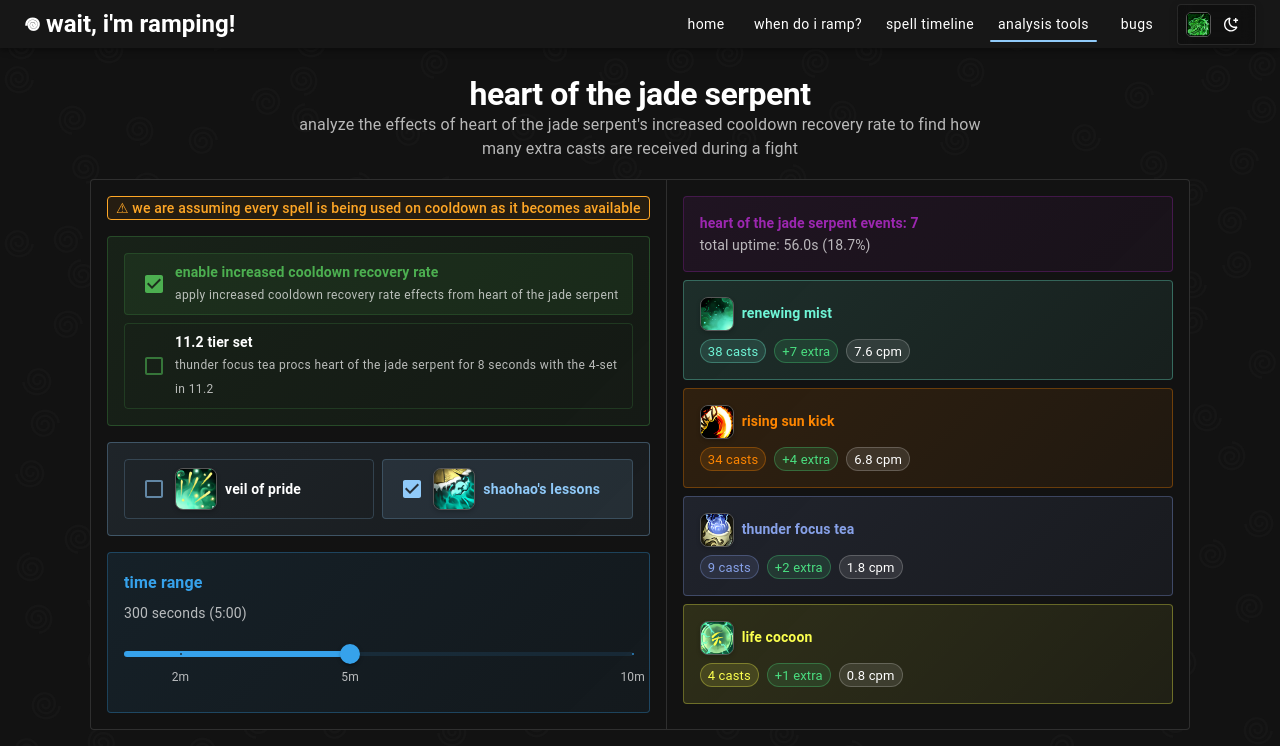
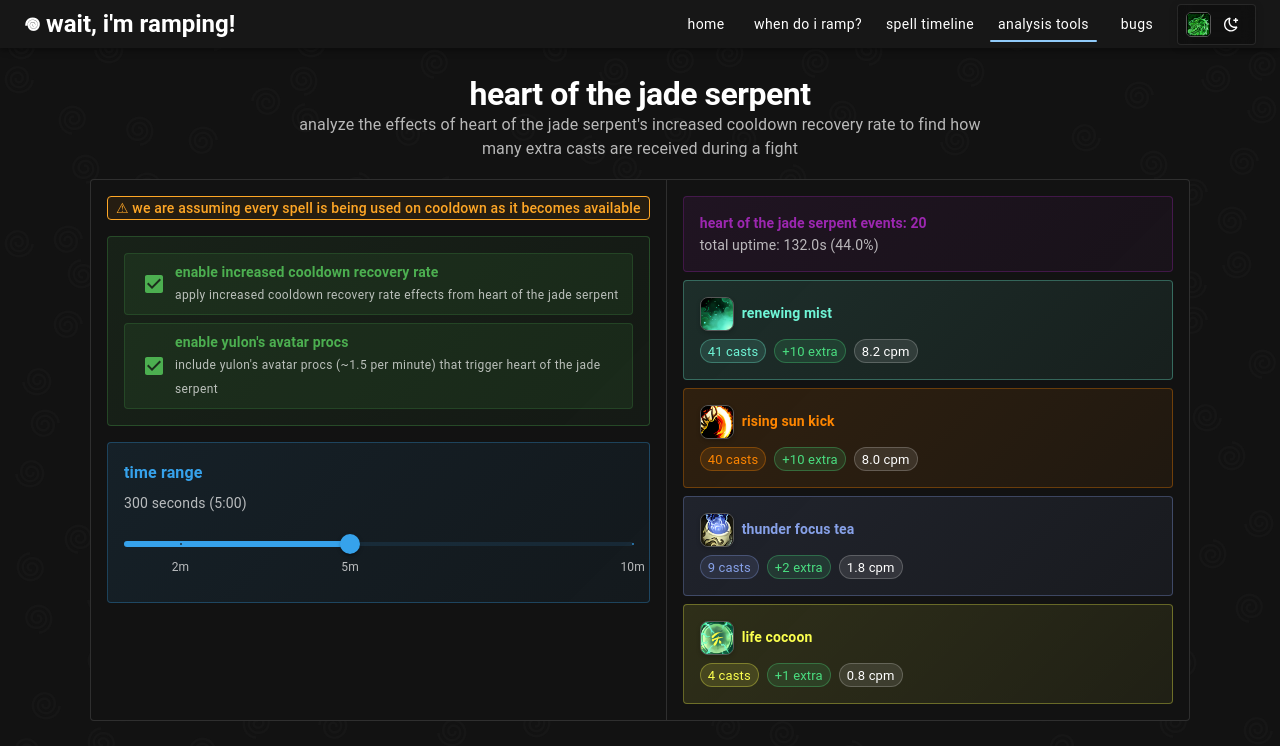
Before and after one commit to lolswirl/wait-im-ramping, a Next.js app: page /analysis/heart-of-the-jade-serpent in a window 1280 px wide. Shown: the top 746 px of the page. Built offline with nearby package versions, Linux system fonts and the light colour scheme; what @mui/material-nextjs would draw is missing.

Commit message:
update hotjs module - remove sg and implement yulons avatar

```diff
--- a/app/analysis/heart-of-the-jade-serpent/HotJS.tsx
+++ b/app/analysis/heart-of-the-jade-serpent/HotJS.tsx
@@ -15,15 +15,14 @@ import {
     Checkbox,
 } from '@mui/material';
 
-import TalentsCard from '@components/TalentsCard/TalentsCard';
 import IconButtonBase from '@components/SpellButtons/IconButtonBase';
 import SpellButton from '@components/SpellButtons/SpellButton';
 import PageHeader from '@components/PageHeader/PageHeader';
 import { useThemeContext } from '@context/ThemeContext';
 import SPELLS from "@data/spells";
 import spell, { GCD } from '@data/spells/spell';
-import TALENTS from "@data/specs/monk/mistweaver/talents";
 import { GetTitle, pluralize } from '@util/stringManipulation';
+import TALENTS from '@data/talents';
 
 const MAX_WIDTH = 1100;
 const TIMELINE_HEIGHT = 500;
@@ -141,39 +140,57 @@ const generateConduitCasts = (timeRange: number, celestialConduitCastTime: numbe
     return { events, casts };
 };
 
-const generateSheilunsGiftCasts = (
+const generateYulonsAvatarProc = (
     timeRange: number,
-    stackGenerationTime: number,
-    sheilunsGiftCastTime: number,
-    blockedPeriods: CastPeriod[]
-): { events: HotJSEvent[], casts: CastPeriod[] } => {
+    procsPerMinute: number = 1.5,
+    conduitEvents: HotJSEvent[]
+): HotJSEvent[] => {
     const events: HotJSEvent[] = [];
-    const casts: CastPeriod[] = [];
-    const maxStacks = SPELLS.SHEILUNS_GIFT.custom.maxStacks;
-    let currentStacks = 0;
+    const totalProcs = Math.floor((timeRange / 60) * procsPerMinute);
 
-    for (let time = 0; time < timeRange; time += 0.1) {
-        if (time > 0 && time % stackGenerationTime < 0.1) {
-            currentStacks = Math.min(maxStacks, currentStacks + 1);
+    const blockedTimes = conduitEvents.map(e => e.castStartTime);
+
+    const procTimes: number[] = [];
+    const minGapBetweenProcs = 10;
+    const minGapFromBlocked = 2;
+
+    for (let i = 0; i < totalProcs; i++) {
+        let validTime = false;
+        let attempts = 0;
+        let procTime = 0;
+
+        while (!validTime && attempts < 100) {
+            procTime = Math.random() * timeRange;
+
+            const farFromOtherProcs = procTimes.every(existingTime =>
+                Math.abs(existingTime - procTime) > minGapBetweenProcs
+            );
+
+            const notBlocked = blockedTimes.every(blockedTime =>
+                Math.abs(blockedTime - procTime) > minGapFromBlocked
+            );
+
+            validTime = farFromOtherProcs && notBlocked;
+            attempts++;
         }
 
-        if (currentStacks === maxStacks && !isCurrentlyBlocked(time, blockedPeriods)) {
-            const duration = (currentStacks / maxStacks) * stackGenerationTime;
-
-            casts.push({ start: time, end: time + sheilunsGiftCastTime });
+        if (validTime) {
+            procTimes.push(procTime);
             events.push({
-                castStartTime: time,
-                startTime: time + sheilunsGiftCastTime,
-                duration: duration,
+                castStartTime: procTime,
+                startTime: procTime,
+                duration: 4,
                 multiplier: 1.75,
-                source: SPELLS.SHEILUNS_GIFT,
-                castTime: sheilunsGiftCastTime
+                source: {
+                    ...TALENTS.YULONS_AVATAR,
+                    name: "Yulon's Avatar Proc"
+                } as spell,
+                castTime: 0
             });
-            currentStacks = 0;
         }
     }
 
-    return { events, casts };
+    return events.sort((a, b) => a.startTime - b.startTime);
 };
 
 const simulateBaseline = (
@@ -215,12 +232,14 @@ const simulateWithHotJS = (
     abilities: AbilityCooldown[],
     events: HotJSEvent[],
     abilityData: SimulationData,
-    tierSet: boolean,
     cdrEnabled: boolean,
     allCastPeriods: CastPeriod[]
 ): HotJSEvent[] => {
     const updatedEvents = [...events];
     const simAbilities = abilities.map(a => ({ ...a, nextAvailable: 0 }));
+
+    let tftNextAvailable = 0;
+
     let nextGCDFree = 0;
 
     for (let time = 0; time < timeRange; time += 0.1) {
@@ -235,6 +254,24 @@ const simulateWithHotJS = (
             if (activeBuffs.length > 0) {
                 activeMultiplier = Math.max(...activeBuffs.map(buff => buff.multiplier));
             }
+        }
+
+        if (tftNextAvailable > time && cdrEnabled) {
+            const reduction = 0.1 * (activeMultiplier - 1);
+            tftNextAvailable = Math.max(time, tftNextAvailable - reduction);
+        }
+
+        if (time >= tftNextAvailable && !isCurrentlyBlocked(time, allCastPeriods)) {
+            updatedEvents.push({
+                castStartTime: time,
+                startTime: time,
+                duration: 8,
+                multiplier: 1.75,
+                source: SPELLS.THUNDER_FOCUS_TEA,
+                castTime: 0
+            });
+
+            tftNextAvailable = time + (SPELLS.THUNDER_FOCUS_TEA.cooldown || 30);
         }
 
         simAbilities.forEach(ability => {
@@ -258,18 +295,6 @@ const simulateWithHotJS = (
                         }
 
                         ability.nextAvailable = time + (ability.spell.cooldown || 0);
-
-                        if (cast === SPELLS.THUNDER_FOCUS_TEA && tierSet) {
-                            updatedEvents.push({
-                                castStartTime: time,
-                                startTime: time,
-                                duration: 8,
-                                multiplier: 1.75,
-                                source: SPELLS.THUNDER_FOCUS_TEA,
-                                castTime: 0
-                            });
-                            updatedEvents.sort((a, b) => a.startTime - b.startTime);
-                        }
 
                         abilityData[ability.spell.name].availableTimes.push(time);
                         abilityData[ability.spell.name].onCooldownPeriods.push({
@@ -331,11 +356,11 @@ const TimeSliderCard: React.FC<{
 );
 
 const OptionsCard: React.FC<{
-    tierSet: boolean;
     cdrEnabled: boolean;
-    onTierSetChange: (value: boolean) => void;
     onCdrEnabledChange: (value: boolean) => void;
-}> = ({ tierSet, cdrEnabled, onTierSetChange, onCdrEnabledChange }) => (
+    yulonsAvatarEnabled: boolean;
+    onYulonsAvatarEnabledChange: (value: boolean) => void;
+}> = ({ cdrEnabled, onCdrEnabledChange, yulonsAvatarEnabled, onYulonsAvatarEnabledChange }) => (
     <Card variant="outlined" sx={{
         p: 2,
         background: `linear-gradient(135deg, rgba(76, 175, 80, 0.1), rgba(76, 175, 80, 0.05))`,
@@ -349,10 +374,10 @@ const OptionsCard: React.FC<{
                 description={GetTitle("Apply increased cooldown recovery rate effects from Heart of the Jade Serpent")}
             />
             <OptionCheckbox
-                checked={tierSet}
-                onChange={onTierSetChange}
-                title={GetTitle("11.2 Tier Set")}
-                description={GetTitle("Thunder Focus Tea procs Heart of the Jade Serpent for 8 seconds with the 4-set in 11.2")}
+                checked={yulonsAvatarEnabled}
+                onChange={onYulonsAvatarEnabledChange}
+                title={GetTitle("Enable Yulon's Avatar Procs")}
+                description={GetTitle("Include Yulon's Avatar procs (~1.5 per minute) that trigger Heart of the Jade Serpent")}
             />
         </Box>
     </Card>
@@ -698,44 +723,13 @@ const TimelineView: React.FC<{
 
 const HotJS: React.FC<{ title: string; description: string }> = ({ title, description }) => {
     const { themeMode } = useThemeContext();
-    const theme = useTheme();
-
-    const veilOfPride = TALENTS.VEIL_OF_PRIDE;
-    const shaohaosLessons = TALENTS.SHAOHAOS_LESSONS;
 
     const [timeRange, setTimeRange] = useState<number>(300);
-    const [tierSet, setTierSet] = useState<boolean>(false);
     const [cdrEnabled, setCdrEnabled] = useState<boolean>(true);
-    const [sheilunsGiftTalents, setSheilunsGiftTalents] = useState<Map<spell, boolean>>(new Map([
-        [veilOfPride, false],
-        [shaohaosLessons, true],
-    ]));
+    const [yulonsAvatarEnabled, setYulonsAvatarEnabled] = useState<boolean>(true);
 
     const affectedAbilities = useMemo(() => createAffectedAbilities(), []);
-    const sheilunsGiftCastTime = SPELLS.SHEILUNS_GIFT.castTime;
     const celestialConduitCastTime = SPELLS.CELESTIAL_CONDUIT.castTime;
-    const stackGenerationTime = sheilunsGiftTalents.get(shaohaosLessons) ?
-                                shaohaosLessons.custom.secondsPerCloud :
-                                veilOfPride.custom.secondsPerCloud;
-
-    const handleSheilunsGiftTalentChange = (talent: spell, checked: boolean) => {
-        if (checked) {
-            const newTalents = new Map<spell, boolean>();
-            sheilunsGiftTalents.forEach((_, key) => newTalents.set(key, false));
-            newTalents.set(talent, true);
-            setSheilunsGiftTalents(newTalents);
-        } else {
-            const newTalents = new Map(sheilunsGiftTalents);
-            newTalents.set(talent, false);
-
-            const hasAnySelected = Array.from(newTalents.values()).some(value => value);
-            if (!hasAnySelected) {
-                newTalents.set(TALENTS.SHAOHAOS_LESSONS, true);
-            }
-
-            setSheilunsGiftTalents(newTalents);
-        }
-    };
 
     const simulation = useMemo(() => {
         const { abilityData, baselineData } = initializeAbilityData(affectedAbilities);
@@ -745,15 +739,12 @@ const HotJS: React.FC<{ title: string; description: string }> = ({ title, descri
             celestialConduitCastTime
         );
 
-        const { events: sgEvents, casts: sgCasts } = generateSheilunsGiftCasts(
-            timeRange,
-            stackGenerationTime,
-            sheilunsGiftCastTime,
-            conduitCasts
-        );
+        const yulonsAvatarProcEvents = yulonsAvatarEnabled
+            ? generateYulonsAvatarProc(timeRange, 1.5, conduitEvents)
+            : [];
 
-        let allEvents = [...conduitEvents, ...sgEvents];
-        const allCastPeriods = [...conduitCasts, ...sgCasts];
+        const allEvents = [...conduitEvents, ...yulonsAvatarProcEvents];
+        const allCastPeriods = conduitCasts;
 
         simulateBaseline(timeRange, affectedAbilities, baselineData);
 
@@ -762,7 +753,6 @@ const HotJS: React.FC<{ title: string; description: string }> = ({ title, descri
             affectedAbilities,
             allEvents,
             abilityData,
-            tierSet,
             cdrEnabled,
             allCastPeriods
         );
@@ -775,11 +765,9 @@ const HotJS: React.FC<{ title: string; description: string }> = ({ title, descri
         };
     }, [
         timeRange,
-        tierSet,
-        stackGenerationTime,
-        sheilunsGiftCastTime,
         celestialConduitCastTime,
         cdrEnabled,
+        yulonsAvatarEnabled,
         affectedAbilities
     ]);
 
@@ -810,15 +798,10 @@ const HotJS: React.FC<{ title: string; description: string }> = ({ title, descri
                             }}
                         />
                         <OptionsCard
-                            tierSet={tierSet}
                             cdrEnabled={cdrEnabled}
-                            onTierSetChange={setTierSet}
                             onCdrEnabledChange={setCdrEnabled}
-                        />
-                        <TalentsCard
-                            options={sheilunsGiftTalents}
-                            color={theme.palette.primary.main}
-                            onChange={handleSheilunsGiftTalentChange}
+                            yulonsAvatarEnabled={yulonsAvatarEnabled}
+                            onYulonsAvatarEnabledChange={setYulonsAvatarEnabled}
                         />
                         <TimeSliderCard
                             timeRange={timeRange}
```
